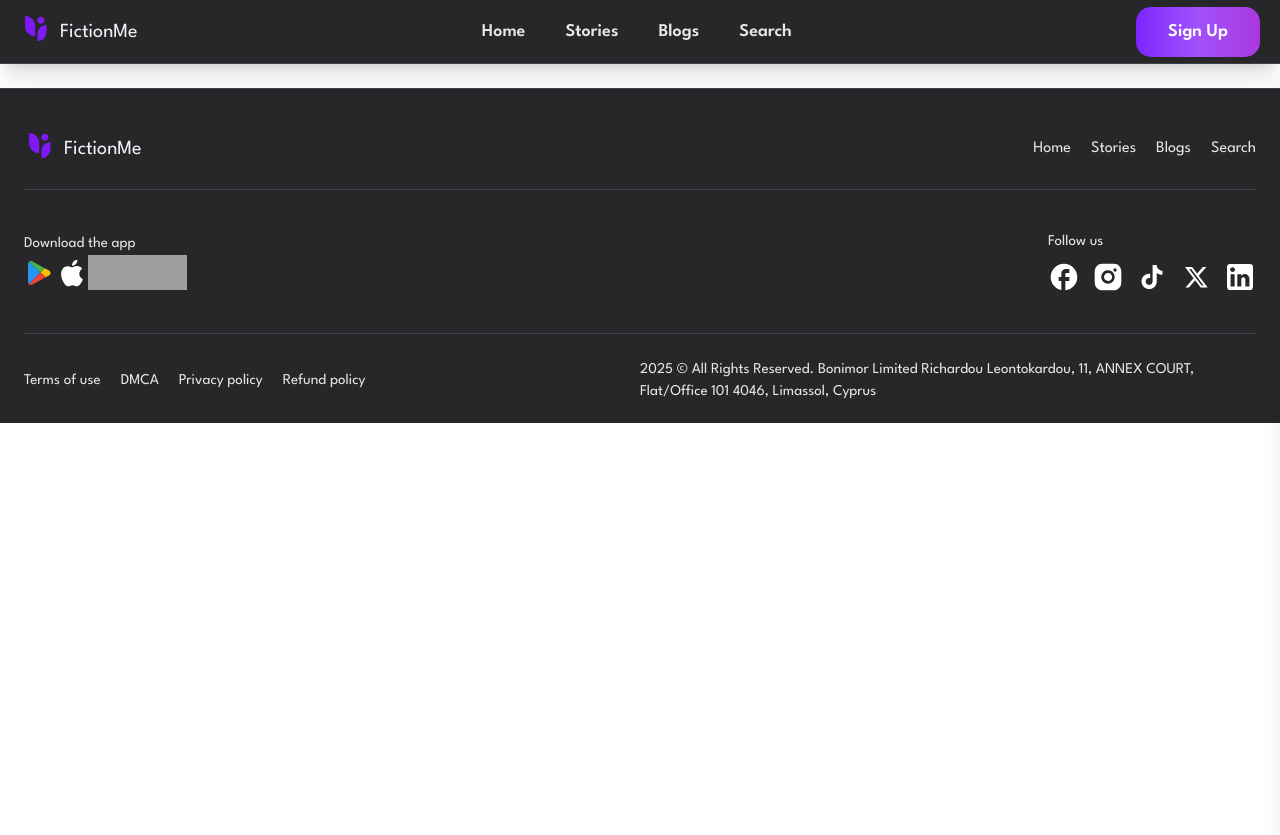
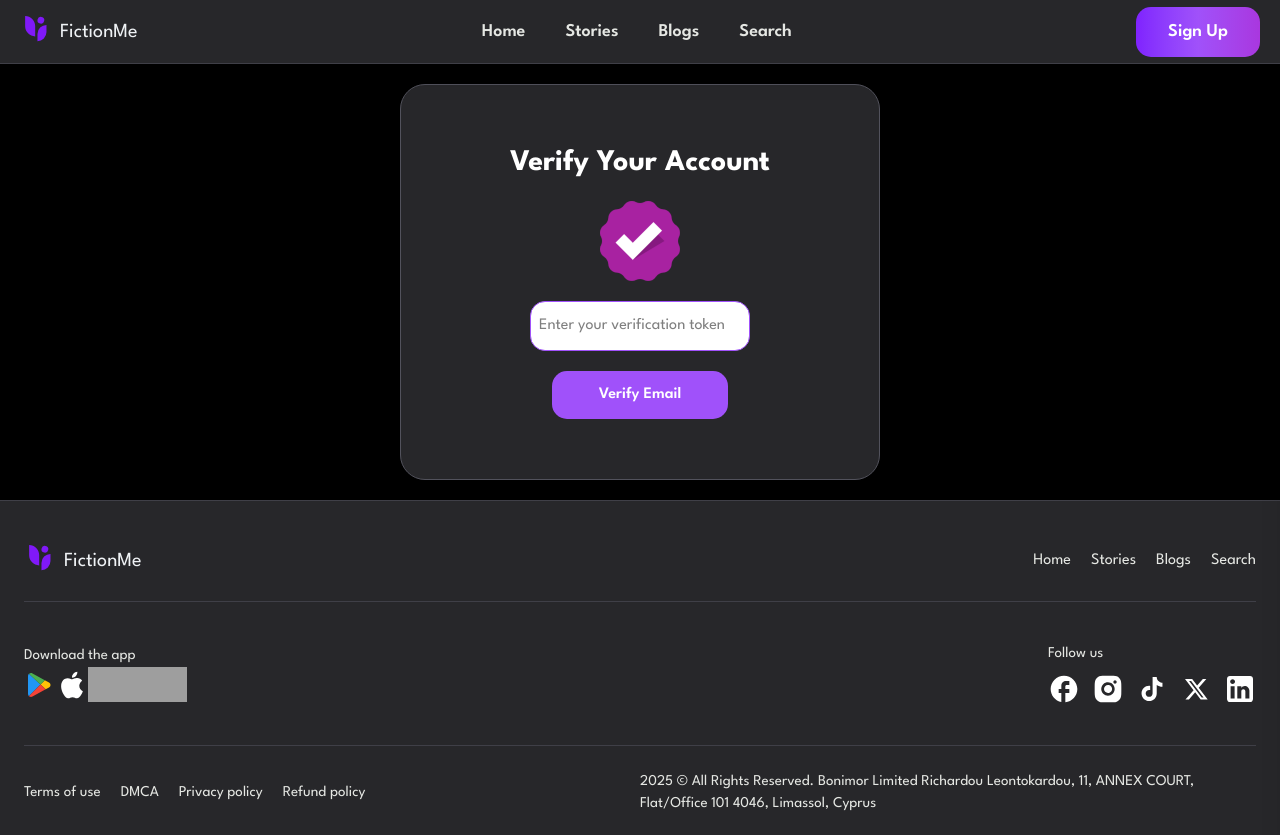
Before and after one commit to chicuongvo/doctruyen-fe, a React (Vite) app: page /verify-account in a window 1280 px wide. Before the commit the page ends 800 px from the top, so only its background shows below. Built offline with nearby package versions, Linux system fonts and the light colour scheme; no server answers; grey boxes are pictures that could not be loaded.

Commit message:
verify account

```diff
--- a/src/pages/GetVerifyToken.tsx
+++ b/src/pages/GetVerifyToken.tsx
@@ -1,9 +1,12 @@
 import { Link, useNavigate } from "react-router-dom";
 import verified from "../assets/images/verified.png";
+import { notification } from "antd";
 
 export default function GetVerifyToken() {
   const API_URL = "https://doctruyen-be-e0t7.onrender.com/api";
   const navigate = useNavigate();
+  const [api, contextHolder] = notification.useNotification();
+
   const handleSendToken = async () => {
     try {
       const response = await fetch(`${API_URL}/auth/get-verification-token`, {
@@ -14,7 +17,12 @@ export default function GetVerifyToken() {
       const data = await response.json();
 
       if (data.success) {
-        navigate("/verify-account");
+        api.success({
+          message: "GET VERIFICATION TOKEN",
+          description: "Send token to your email successfully!",
+        });
+
+        setTimeout(() => navigate("/verify-account"), 1400);
       }
     } catch (error) {
       console.log("Error get verification token:", error);
@@ -22,6 +30,8 @@ export default function GetVerifyToken() {
   };
   return (
     <div className="bg-black font-spartan px-4 py-5 lg:px-60 text-white flex justify-center">
+      {contextHolder}
+
       <div className="bg-zinc-800 px-6 py-15 rounded-[25px] border-zinc-600 border flex flex-col justify-center items-center gap-10 md:w-3/5">
         <div className="text-3xl font-bold ">Get Verification Token</div>
         <img src={verified} alt="verified" />
--- a/src/pages/SignUp.tsx
+++ b/src/pages/SignUp.tsx
@@ -52,10 +52,6 @@ function SignUp() {
       const data = await response.json();
 
       if (data.success === true) {
-        api.success({
-          message: "SIGN UP",
-          description: "Registration was successful!",
-        });
         setUserChanged(true);
         navigate("/");
       } else {
--- a/src/pages/VerifyAccount.tsx
+++ b/src/pages/VerifyAccount.tsx
@@ -1,3 +1,73 @@
+import { useState } from "react";
+import verified from "../assets/images/verified.png";
+import { notification } from "antd";
+import { useNavigate } from "react-router-dom";
+
 export default function VerifyAccount() {
-  return <div className="text-white font-poppins">VerifyAccount </div>;
+  const [verificationToken, setVerificationToken] = useState("");
+  const [api, contextHolder] = notification.useNotification();
+  const navigate = useNavigate();
+
+  const handleVerifyAccount = async () => {
+    const API_URL = "https://doctruyen-be-e0t7.onrender.com/api";
+
+    try {
+      const response = await fetch(`${API_URL}/auth/verify`, {
+        method: "POST",
+        credentials: "include",
+        headers: {
+          "Content-Type": "application/json",
+        },
+        body: JSON.stringify({
+          verification_token: verificationToken,
+        }),
+      });
+
+      const data = await response.json();
+
+      if (data.success) {
+        api.success({
+          message: "VERIFY ACCOUNT",
+          description: "Verify your account successfully!",
+        });
+        setTimeout(() => navigate("/"), 1400);
+      } else {
+        console.log(verificationToken);
+        api.error({
+          message: "VERIFY ACCOUNT",
+          description: data.message,
+        });
+      }
+    } catch (error) {
+      console.log("Error verify account:", error);
+    }
+  };
+
+  return (
+    <div className="bg-black font-spartan px-4 py-5 lg:px-60 text-white flex justify-center">
+      {contextHolder}
+
+      <div className="bg-zinc-800 px-6 py-15 rounded-[25px] border-zinc-600 border flex flex-col justify-center items-center gap-5 md:w-3/5">
+        <div className="text-3xl font-bold ">Verify Your Account</div>
+        <img src={verified} alt="verified" className="w-20 h-20" />
+
+        <form className="flex flex-col gap-5 items-center justify-center">
+          <input
+            type="text"
+            required
+            placeholder="Enter your verification token"
+            className="w-[220px] py-3 px-2 bg-white text-black focus:outline-none border border-primary rounded-[15px]"
+            onChange={(e) => setVerificationToken(e.target.value)}
+          />
+          <button
+            type="button"
+            className="bg-primary w-4/5 text-white py-3 rounded-[15px] font-semibold text-md hover:bg-secondary transition-all duration-300 cursor-pointer"
+            onClick={handleVerifyAccount}
+          >
+            Verify Email
+          </button>
+        </form>
+      </div>
+    </div>
+  );
 }
```
